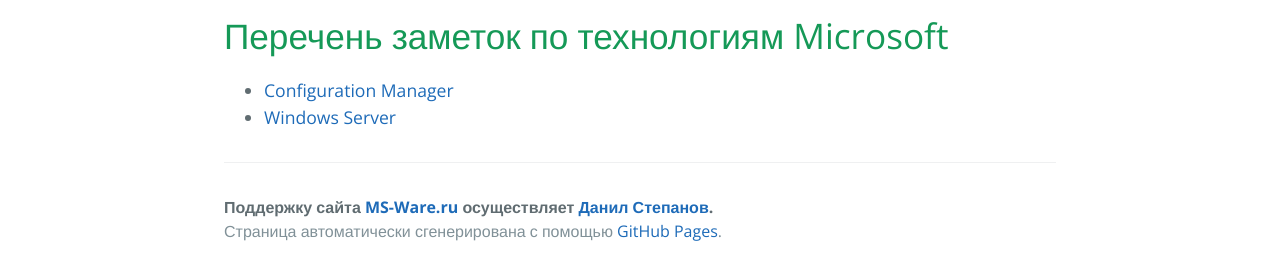
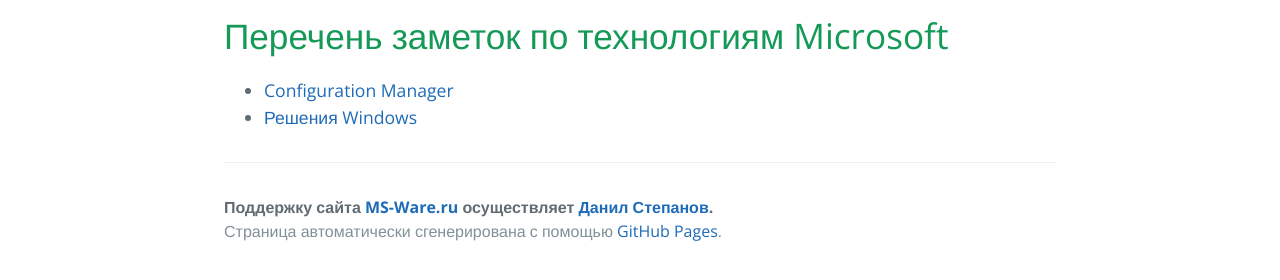
Before and after one commit to dasternd/ms-ware.github.io, a Jekyll site: the page built from index.md, in a window 1280 px wide. Shown: the part 340-620 px from the top of the page. Built offline with Jekyll 4.4.1, drawn with Linux system fonts in a browser that asks for light colours; our own code applies the rules of GitHub Pages for plain Markdown files.

Commit message:
FIX. структура сайта

```diff
--- a/index.md
+++ b/index.md
@@ -1,4 +1,4 @@
 # Перечень заметок по технологиям Microsoft
 
 - [Configuration Manager](./configmgr)
-- [Windows Server](./windows/server)
+- [Решения Windows](./windows)
```
